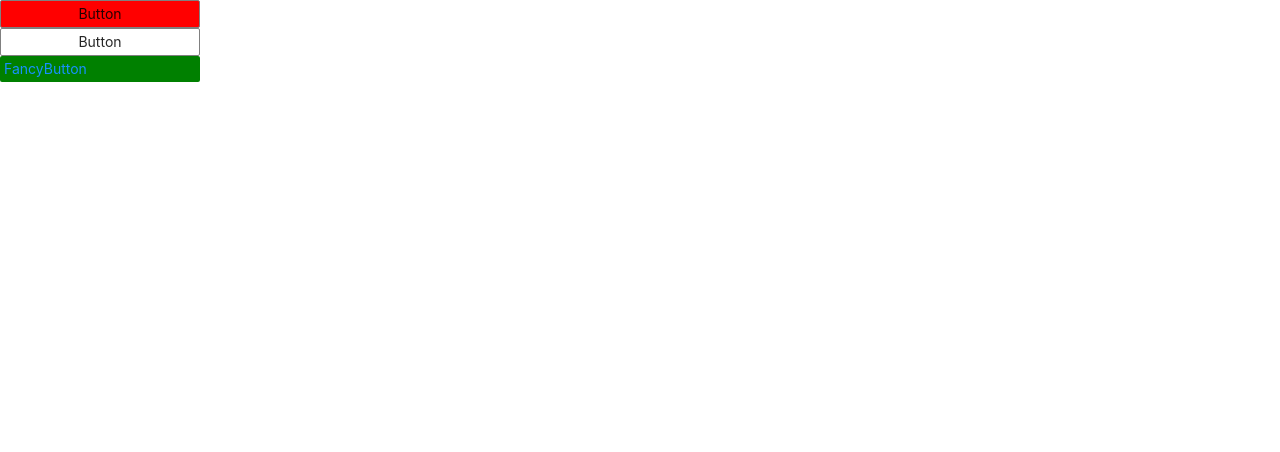
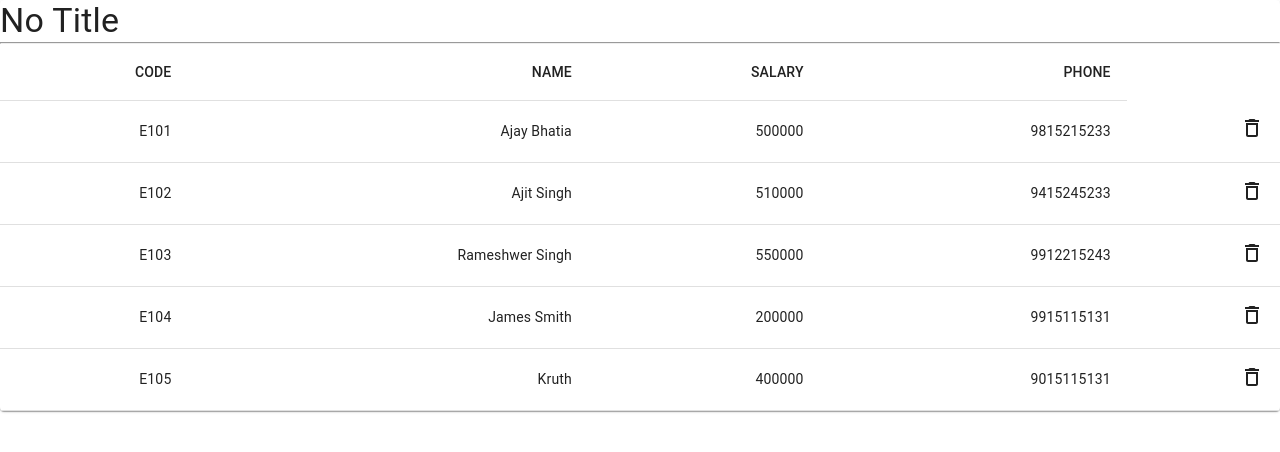
Before and after one commit to aks318/volopay-card, a React (Create React App) app: page / in a window 1280 px wide. Shown: the top 452 px of the page. Built offline with nearby package versions, Linux system fonts and the light colour scheme.

Commit message:
Dynamic Tabled Added

```diff
--- a/src/App.js
+++ b/src/App.js
@@ -4,12 +4,14 @@ import store from './redux-store/store';
 import VolopayCard from './components/VolopayCard';
 import Routers from './Routers';
 import Index from './components/StyledComponents/Index';
+import DynamicTable from './components/MuiTable/DynamicTable';
 
 function App() {
   return (
     <Provider store={store}>
       {/* <Routers /> */}
-      <Index />
+      {/* <Index /> */}
+      <DynamicTable />
     </Provider>
   );
 }
--- /dev/null
+++ b/src/components/MuiTable/Data.js
@@ -0,0 +1,34 @@
+const data = [
+    {
+      code: "E101",
+      name: "Ajay Bhatia",
+      salary: 500000,
+      phone: 9815215233
+    },
+    {
+      code: "E102",
+      name: "Ajit Singh",
+      salary: 510000,
+      phone: 9415245233
+    },
+    {
+      code: "E103",
+      name: "Rameshwer Singh",
+      salary: 550000,
+      phone: 9912215243
+    },
+    {
+      code: "E104",
+      name: "James Smith",
+      salary: 200000,
+      phone: 9915115131
+    },
+    {
+      code: "E105",
+      name: "Kruth",
+      salary: 400000,
+      phone: 9015115131
+    }
+  ];
+
+  export default data;
--- /dev/null
+++ b/src/components/MuiTable/DataTable.js
@@ -0,0 +1,50 @@
+import { Paper, Tab, Table, TableBody, TableCell, TableHead, TableRow, Typography } from "@mui/material";
+import React from "react";
+import DeleteOutlinedIcon from '@mui/icons-material/DeleteOutlined';
+
+
+function DataTable({ title, data, rowClickHandler, actions, deleteHandler}) {
+  const headers = Object.keys(data[0]);
+
+  return (
+    <Paper>
+      <Typography variant="h4" color="inherit">
+        {title}
+      </Typography>
+
+      <hr />
+
+      <Table>
+        <TableHead>
+          <TableRow>
+            {headers.map(header => (
+              <TableCell align="right">{header.toUpperCase()}</TableCell>
+            ))}
+          </TableRow>
+        </TableHead>
+        <TableBody>
+          {data.map((emp, index) => (
+            <TableRow key={index}
+            onDoubleClick ={() => rowClickHandler(emp)}
+            >
+              {headers.map(header => (
+                <TableCell align="right">{emp[header]}</TableCell>
+              ))}
+              {actions.includes('delete') && <TableCell align="right"
+                onClick={() => deleteHandler(emp)}
+              >
+                <DeleteOutlinedIcon />
+              </TableCell>}
+            </TableRow>
+          ))}
+        </TableBody>
+      </Table>
+    </Paper>
+  );
+}
+
+DataTable.defaultProps = {
+  title: "No Title"
+};
+
+export default DataTable;
--- /dev/null
+++ b/src/components/MuiTable/DynamicTable.js
@@ -0,0 +1,20 @@
+import React from 'react'
+import data from './Data'
+import DataTable from './DataTable'
+
+const DynamicTable = () => {
+  const rowClickHandler = (row) => console.log(row)
+  const actions = ['delete']
+  return (
+    <div>
+        <DataTable
+          data={data}
+          rowClickHandler={(row) =>rowClickHandler(row)}
+          actions={actions}
+          deleteHandler = {(row) => console.log(row)}
+        />
+    </div>
+  )
+}
+
+export default DynamicTable
--- a/src/components/StyledComponents/Components/Button/Button.js
+++ b/src/components/StyledComponents/Components/Button/Button.js
@@ -1,2 +1,2 @@
-import { StyleButton, FancyButton } from "./Button.styles";
-export  {StyleButton, FancyButton}
+import { StyleButton, FancyButton, SubmitButton } from "./Button.styles";
+export  {StyleButton, FancyButton, SubmitButton}
--- a/src/components/StyledComponents/Components/Button/Button.styles.js
+++ b/src/components/StyledComponents/Components/Button/Button.styles.js
@@ -3,10 +3,15 @@ import styled from "styled-components";
 export const StyleButton = styled.button`
     border: 1px solid grey;
     background-color: ${(props) => props.variant === "outline" ? "white" : "red" };
+    color: white;
     border-radius: 2px;
     font-size: 14px;
     padding: 2px 4px;
     width: 200px;
+    &:hover{
+        background-color: ${(props) => props.variant !== "outline" ? "white" : "red" };
+        color: blue;
+    }
 `
 
 export const FancyButton = styled(StyleButton)`
@@ -14,3 +19,14 @@ export const FancyButton = styled(StyleButton)`
     border: none;
     display: block;
 `
+
+export const SubmitButton = styled(StyleButton).attrs( (props) =>({   //we can pass only object also
+    type: 'submit',
+}))`
+    box-shadow: 0 9px #999;
+    &:active{
+        background-color: ${(props) => props.variant === "outline" ? "white" : "red"};
+        box-shadow: 0 5px #666;
+        transform: translate(4px);
+    }
+`
--- a/src/components/StyledComponents/Index.js
+++ b/src/components/StyledComponents/Index.js
@@ -1,5 +1,5 @@
 import React from 'react'
-import {FancyButton, StyleButton} from './Components/Button/Button'
+import {FancyButton, StyleButton, SubmitButton} from './Components/Button/Button'
 
 const Index = () => {
   return (
@@ -8,6 +8,8 @@ const Index = () => {
     <br />
     <StyleButton variant = 'outline'>Button</StyleButton>
     <FancyButton as="a">FancyButton</FancyButton>
+    <br />
+    <SubmitButton>Submit</SubmitButton>
     </>
   )
 }
```
